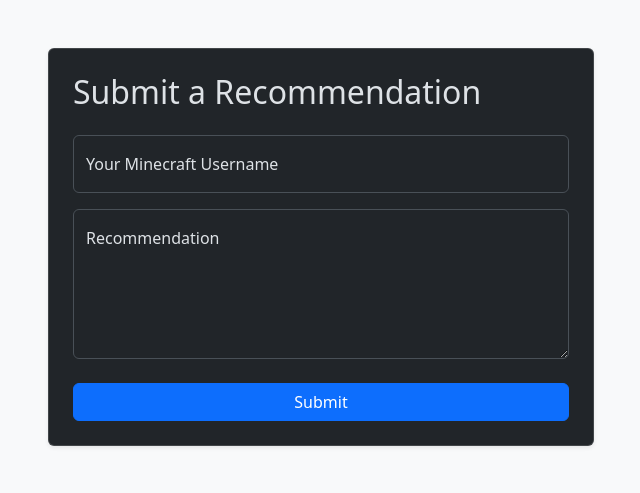
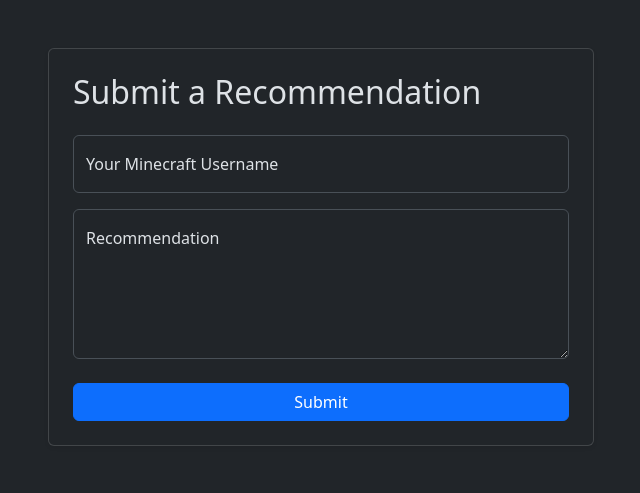
Before and after one commit to Stephen-Steyaert-Projects/MC-Forms, a Django app: template recs/templates/recs/form.html in a window 1280 px wide. Shown: the top 493 px of the page, without its empty margins (319-959 px from the left). Run offline with Django 5.2, Linux system fonts and the light colour scheme; the template is opened without the code that fills it, so the values that code supplies are empty.

Commit message:
fix: set bg-body on base template for dark mode

```diff
--- a/templates/base.html
+++ b/templates/base.html
@@ -6,7 +6,7 @@
   <title>{% block title %}Forms{% endblock %}</title>
   <link href="https://cdn.jsdelivr.net/npm/bootstrap@5.3.3/dist/css/bootstrap.min.css" rel="stylesheet">
 </head>
-<body class="bg-light">
+<body class="bg-body">
   <div class="container py-5">
     <div class="row justify-content-center">
       <div class="col-md-6">
```
